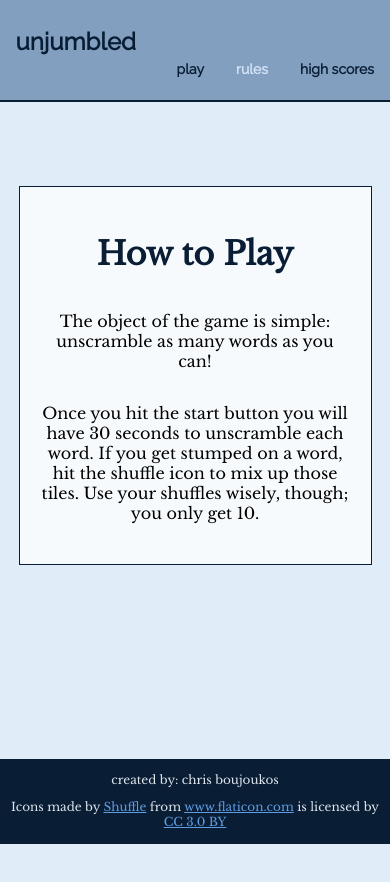
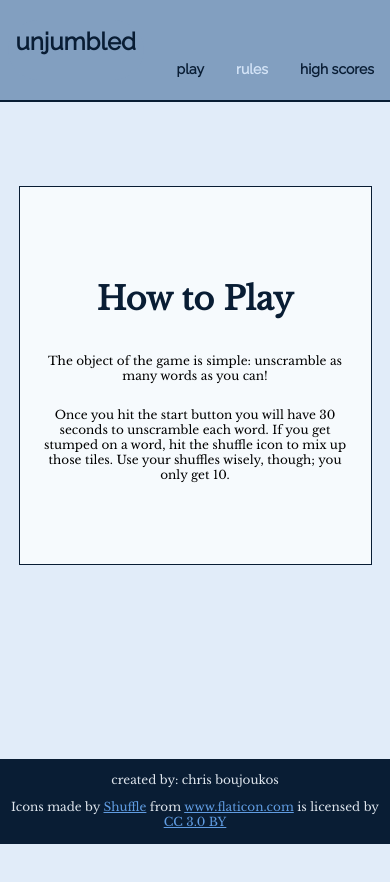
Before and after one commit to cboujoukos/word-scramble, a React (Create React App) app in the folder client/: page /rules in a window 390 px wide. Shown: the top 882 px of the page. Built offline with nearby package versions, Linux system fonts and the light colour scheme; no server answers; a web font is replaced by a local one.

Commit message:
decrease font size on smaller viewports

```diff
--- a/client/src/App.css
+++ b/client/src/App.css
@@ -527,6 +527,10 @@ input {
     margin-top: 0px;
   }
 
+  th, td, .rules-container p {
+    font-size:.75em
+  }
+
   .modal {
     font-size: .75em;
   }
```
Also changed, not shown: 1 other file (tests, documents, lock files or other folders).
